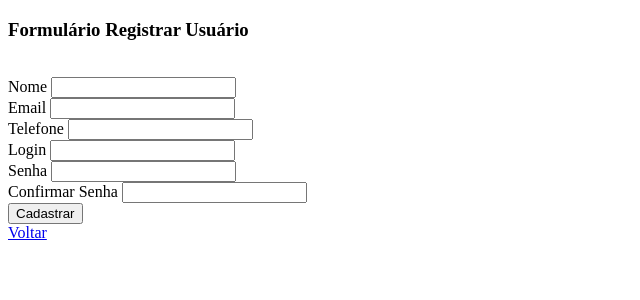
After one commit to lordjack/pweb1_aula_php, a PHP site: page /paginas/RegistrarUsuarioForm.php in a window 1280 px wide. The commit adds this page. Shown: the top 300 px of the page, without its empty margins (0-640 px from the left). Run offline with PHP 8.4, Linux system fonts and the light colour scheme.

Commit message:
criando página RegistroUsuarioForm e alterando função inserir e login criptografando senha

```diff
--- a/BD.class.php
+++ b/BD.class.php
@@ -1,6 +1,7 @@
 <?php
 
-class BD {
+class BD
+{
     private $host = "localhost";
     private $dbname = "db_aula";
     private $port = 3306;
@@ -9,34 +10,37 @@ class BD {
     private $db_charset = "utf8";
 
 
-    public function conn(){
+    public function conn()
+    {
         $conn = "mysql:host=$this->host;dbname=$this->dbname;port=$this->port";
 
         return new PDO(
             $conn,
             $this->usuario,
             $this->senha,
-            [PDO::MYSQL_ATTR_INIT_COMMAND => "SET NAMES ". $this->db_charset]
+            [PDO::MYSQL_ATTR_INIT_COMMAND => "SET NAMES " . $this->db_charset]
         );
     }
 
-    public function inserir($dados){
+    public function inserir($dados)
+    {
         $conn = $this->conn();
-        $sql = "INSERT INTO usuario (nome, email, telefone) VALUES (?, ?, ?);";
+        $sql = "INSERT INTO usuario (nome, email, telefone, login, senha) VALUES (?, ?, ?, ?, ?);";
         $st = $conn->prepare($sql);
-        $st->execute([$dados['nome'], $dados['email'],$dados['telefone']]);
+        $st->execute([$dados['nome'], $dados['email'], $dados['telefone'], $dados['login'], $dados['senha']]);
     }
 
-    public function atualizar($dados){
-
+    public function atualizar($dados)
+    {
         $id = $dados['id'];
         $conn = $this->conn();
         $sql = "UPDATE usuario SET nome=?, email=?, telefone=? WHERE id = $id ";
         $st = $conn->prepare($sql);
-        $st->execute([$dados['nome'], $dados['email'],$dados['telefone']]);
+        $st->execute([$dados['nome'], $dados['email'], $dados['telefone']]);
     }
 
-    public function select(){
+    public function select()
+    {
         $conn = $this->conn();
         $sql = "SELECT * FROM usuario;";
         $st = $conn->prepare($sql);
@@ -45,7 +49,8 @@ class BD {
         return $st->fetchAll(PDO::FETCH_CLASS);
     }
 
-    public function buscar($id){
+    public function buscar($id)
+    {
         $conn = $this->conn();
         $sql = "SELECT * FROM usuario WHERE id=?;";
         $st = $conn->prepare($sql);
@@ -54,14 +59,16 @@ class BD {
         return $st->fetchObject();
     }
 
-    public function deletar($id){
+    public function deletar($id)
+    {
         $conn = $this->conn();
         $sql = "DELETE FROM usuario WHERE id = ?";
         $st = $conn->prepare($sql);
         $st->execute([$id]);
     }
 
-    public function pesquisar($dados){
+    public function pesquisar($dados)
+    {
 
         //var_dump($dados);
         //exit;
@@ -72,18 +79,26 @@ class BD {
         $sql = "SELECT * FROM usuario WHERE $campo LIKE ?;";
         $st = $conn->prepare($sql);
         //pesquisa o campo com % para usar o like do SQL
-        $st->execute(["%". $valor."%"]);
+        $st->execute(["%" . $valor . "%"]);
 
         //retorna um vetor de objetos do tipo classe
         return $st->fetchAll(PDO::FETCH_CLASS);
     }
 
-    public function login($dados){
+    public function login($dados)
+    {
         $conn = $this->conn();
-        $sql = "SELECT * FROM usuario WHERE login=? AND senha=? ;";
+        $sql = "SELECT * FROM usuario WHERE login=? ;";
         $st = $conn->prepare($sql);
-        $st->execute([$dados['login'], $dados['senha']]);
+        $st->execute([$dados['login']]);
 
-        return $st->fetchObject();
+        $result = $st->fetchObject();
+
+        if (password_verify($dados['senha'], $result->senha)) {
+            return $result;
+        } else {
+            return throw new Exception(" O login ou senha esta errado.
+                 Por favor, tente novamente. ");
+        }
     }
 }
--- /dev/null
+++ b/paginas/RegistrarUsuarioForm.php
@@ -0,0 +1,79 @@
+<?php
+include '../BD.class.php';
+$conn = new BD();
+
+if (!empty($_POST)) {
+    try {
+
+        if (!preg_match("/^[a-zA-Z-' ]*$/", $_POST['nome'])) {
+            throw new Exception(" Somente letras e espaços em branco são permitidos. ");
+        }
+
+        if (!filter_var($_POST['email'], FILTER_VALIDATE_EMAIL)) {
+            throw new Exception(" Formato de e-mail inválido. ");
+        }
+
+        if ($_POST['senha'] === $_POST['c_senha']) {
+
+            $_POST['senha'] = password_hash($_POST['senha'], PASSWORD_BCRYPT);
+
+            //var_dump($_POST);
+            //exit;
+            $conn->inserir($_POST);
+
+            header("location: login.php");
+        } else {
+            throw new Exception(" As senhas devem se coincidirem!");
+        }
+    } catch (Exception $e) {
+        $nome = $_POST['nome'];
+        $email = $_POST['email'];
+        $telefone = $_POST['telefone'];
+        $login = $_POST['login'];
+        header("location: RegistrarUsuarioForm.php?nome=$nome&email=$email&telefone=$telefone&login=$login&erro=" . $e->getMessage());
+    }
+}
+if (!empty($_GET['id'])) {
+    $data = $conn->buscar($_GET['id']);
+    //var_dump($data);
+}
+?>
+<!DOCTYPE html>
+<html lang="en">
+
+<head>
+    <meta charset="UTF-8">
+    <meta http-equiv="X-UA-Compatible" content="IE=edge">
+    <meta name="viewport" content="width=device-width, initial-scale=1.0">
+    <title>Document</title>
+</head>
+
+<body>
+    <form action="RegistrarUsuarioForm.php" method="post">
+        <h3>Formulário Registrar Usuário</h3>
+        <?php echo (!empty($_GET["erro"]) ? $_GET["erro"] : "") ?><br>
+        <label for="">Nome</label>
+        <input type="text" name="nome" value="<?php echo (!empty($_GET['nome']) ? $_GET['nome'] : "") ?>"><br>
+
+        <label for="">Email</label>
+        <input type="text" name="email" value="<?php echo (!empty($_GET['email']) ? $_GET['email'] : "") ?>"><br>
+
+        <label for="">Telefone</label>
+        <input type="text" name="telefone"
+            value="<?php echo (!empty($_GET['telefone']) ? $_GET['telefone'] : "") ?>"><br>
+
+        <label for="">Login</label>
+        <input type="text" name="login" value="<?php echo (!empty($_GET['login']) ? $_GET['login'] : "") ?>"><br>
+
+        <label for="">Senha</label>
+        <input type="password" name="senha"><br>
+
+        <label for="">Confirmar Senha</label>
+        <input type="password" name="c_senha"><br>
+
+        <button type="submit"> Cadastrar</button><br>
+        <a href="login.php">Voltar</a><br><br>
+    </form>
+</body>
+
+</html>
```
Also changed, not shown: paginas/login.php (+12 -14 lines).
